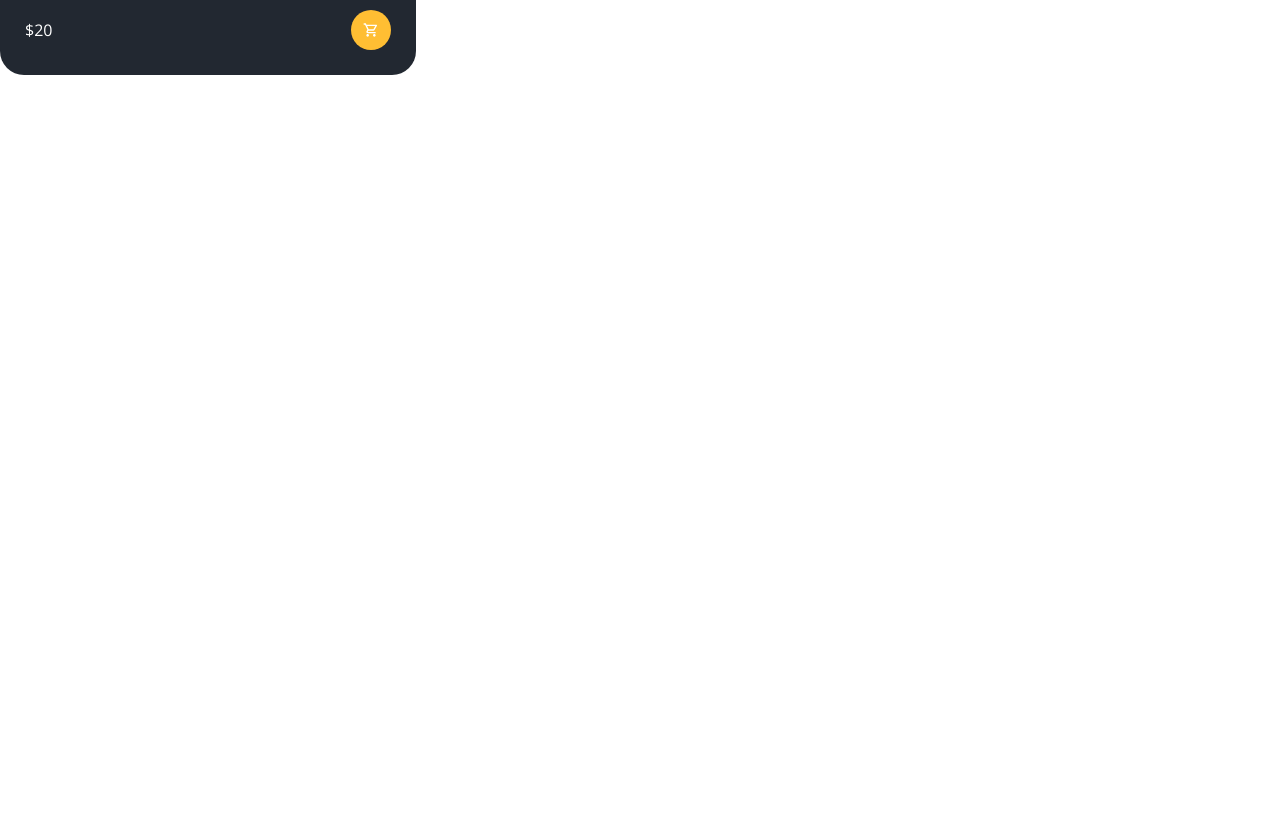
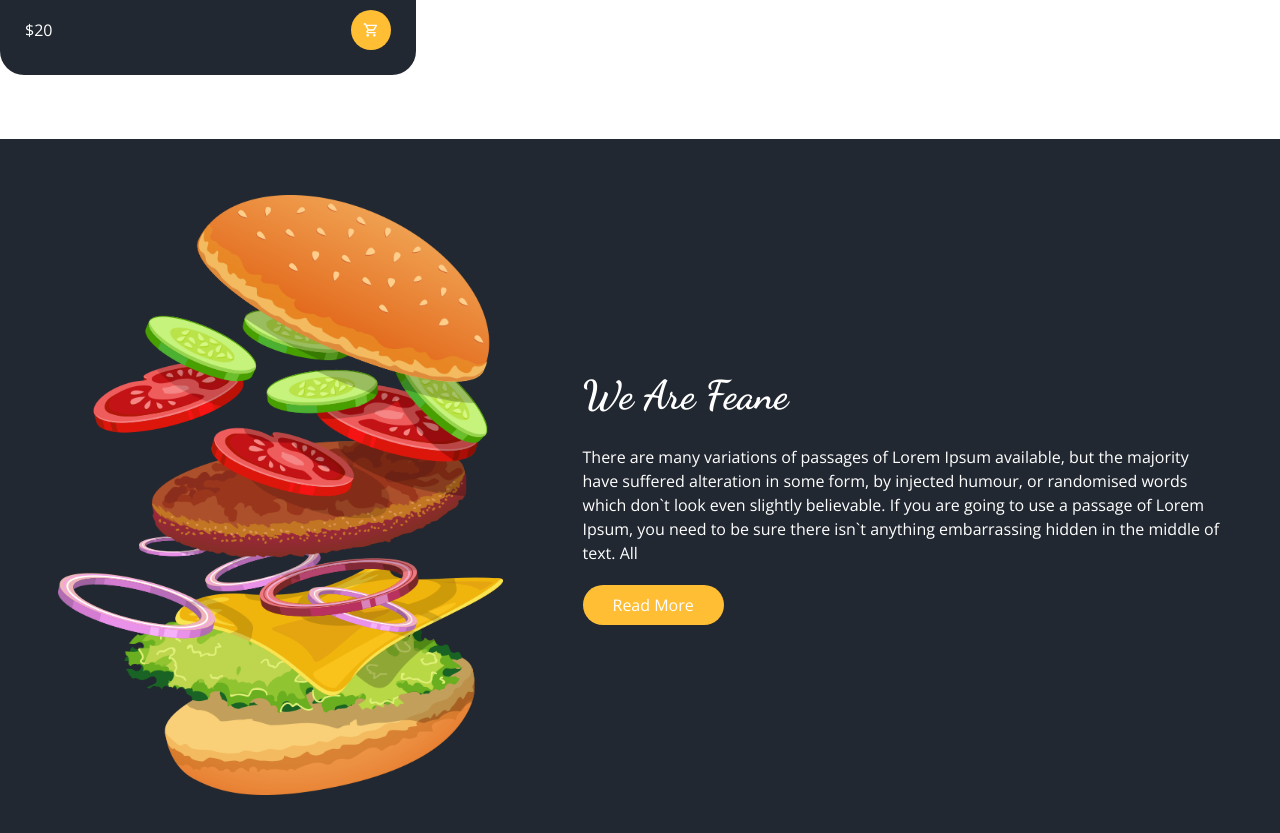
Before and after one commit to ilknurhelvaci/food-app-react, a Next.js app: page / in a window 1280 px wide. Shown: the part 2540-3373 px from the top of the page. Before the commit the page ends 2679 px from the top, so only its background shows below. Built offline with nearby package versions, Linux system fonts and the light colour scheme.

Commit message:
added about component

```diff
--- /dev/null
+++ b/components/ui/About.jsx
@@ -0,0 +1,31 @@
+import React from "react";
+import Title from "./Title";
+import Image from "next/image";
+
+const About = () => {
+  return (
+    <div className="bg-secondary py-14">
+      <div className="container mx-auto flex items-center text-white gap-20 justify-center flex-wrap-reverse">
+        <div className="flex justify-center">
+          <div className="relative sm:w-[445px] sm:h-[600px]  flex justify-center w-[300px] h-[450px]">
+            <Image src="/images/about-img.png" alt="" layout="fill" />
+          </div>
+        </div>
+        <div className="md:w-1/2 ">
+          <Title addClass="text-[40px]">We Are Feane</Title>
+          <p className="my-5 flex flex-col items-center">
+            There are many variations of passages of Lorem Ipsum available, but
+            the majority have suffered alteration in some form, by injected
+            humour, or randomised words which don`t look even slightly
+            believable. If you are going to use a passage of Lorem Ipsum, you
+            need to be sure there isn`t anything embarrassing hidden in the
+            middle of text. All
+          </p>
+          <button className="btn-primary">Read More</button>
+        </div>
+      </div>
+    </div>
+  );
+};
+
+export default About;
--- a/components/Campaigns.jsx
+++ b/components/ui/Campaigns.jsx
@@ -1,6 +1,7 @@
 import Image from "next/image";
-import Title from "./ui/Title";
+
 import { MdShoppingCart } from "react-icons/md";
+import Title from "./Title";
 const CampaignItem = () => {
   return (
     <div className="bg-secondary flex-1 rounded-md py-5 px-[15px] flex items-center gap-x-4">
--- a/pages/home/index.js
+++ b/pages/home/index.js
@@ -1,5 +1,6 @@
-import Campaigns from "@/components/Campaigns";
 import MenuWrapper from "@/components/product/MenuWrapper";
+import About from "@/components/ui/About";
+import Campaigns from "@/components/ui/Campaigns";
 import Carousel from "@/components/ui/Carousel";
 import React from "react";
 
@@ -9,6 +10,7 @@
       <Carousel />
       <Campaigns />
       <MenuWrapper />
+      <About />
     </div>
   );
 };
```
Also changed, not shown: public/images/about-img.png (added).
